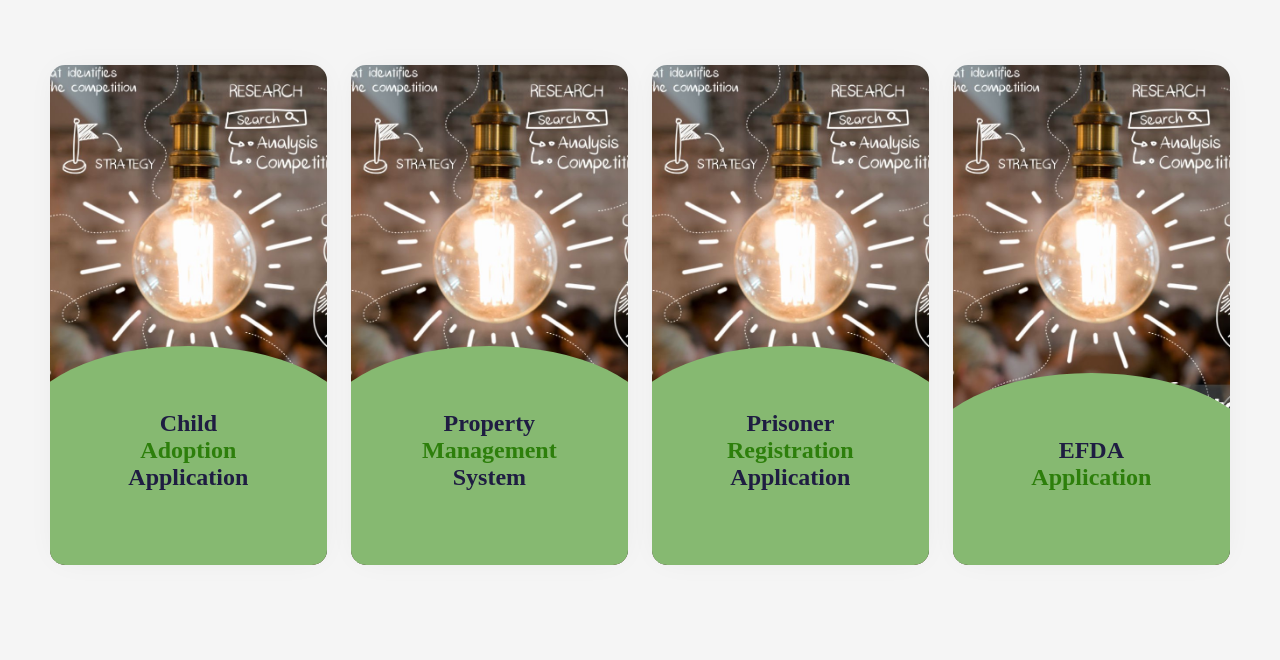
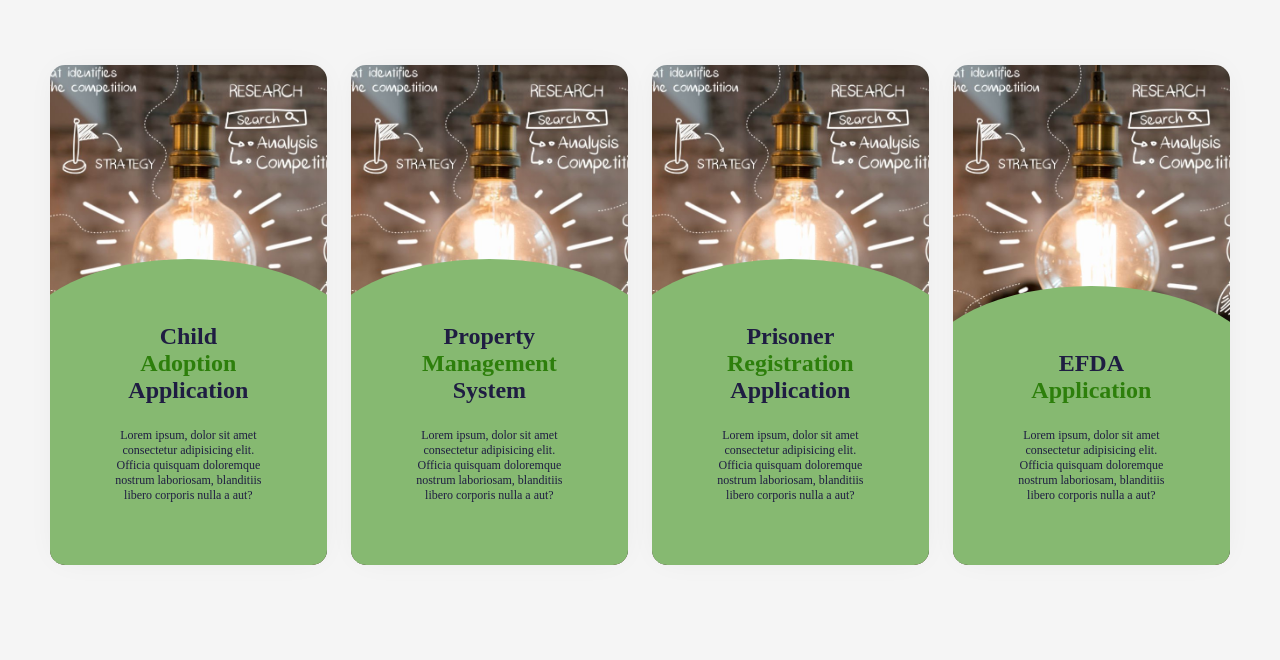
Before and after one commit to Natanim-I/Natanim-I.github.io, a plain HTML site: page Portfolio/projects.html in a window 1280 px wide. Shown: the part 85-745 px from the top of the page. Drawn offline with Linux system fonts and the light colour scheme.

Commit message:
updated my project page

```diff
--- a/Portfolio/projects.html
+++ b/Portfolio/projects.html
@@ -36,7 +36,11 @@
         <div class="p-card">
           <div class="p-content">
             <h3 class="p-title">Child <span>Adoption </span>Application</h3>
-            <p class="p-description"></p>
+            <p class="p-description">
+              Lorem ipsum, dolor sit amet consectetur adipisicing elit. Officia
+              quisquam doloremque nostrum laboriosam, blanditiis libero corporis
+              nulla a aut?
+            </p>
             <a href="#" class="p-detail">
               <span>Show details</span>
               <svg
@@ -64,7 +68,11 @@
         <div class="p-card">
           <div class="p-content">
             <h3 class="p-title">Property <span>Management </span>System</h3>
-            <p class="p-description"></p>
+            <p class="p-description">
+              Lorem ipsum, dolor sit amet consectetur adipisicing elit. Officia
+              quisquam doloremque nostrum laboriosam, blanditiis libero corporis
+              nulla a aut?
+            </p>
             <a href="#" class="p-detail">
               <span>Show details</span>
               <svg
@@ -94,7 +102,11 @@
             <h3 class="p-title">
               Prisoner <span>Registration</span> Application
             </h3>
-            <p class="p-description"></p>
+            <p class="p-description">
+              Lorem ipsum, dolor sit amet consectetur adipisicing elit. Officia
+              quisquam doloremque nostrum laboriosam, blanditiis libero corporis
+              nulla a aut?
+            </p>
             <a href="#" class="p-detail">
               <span>Show details</span>
               <svg
@@ -122,7 +134,11 @@
         <div class="p-card">
           <div class="p-content">
             <h3 class="p-title">EFDA <span>Application</span></h3>
-            <p class="p-description"></p>
+            <p class="p-description">
+              Lorem ipsum, dolor sit amet consectetur adipisicing elit. Officia
+              quisquam doloremque nostrum laboriosam, blanditiis libero corporis
+              nulla a aut?
+            </p>
             <a href="#" class="p-detail">
               <span>Show details</span>
               <svg
```
